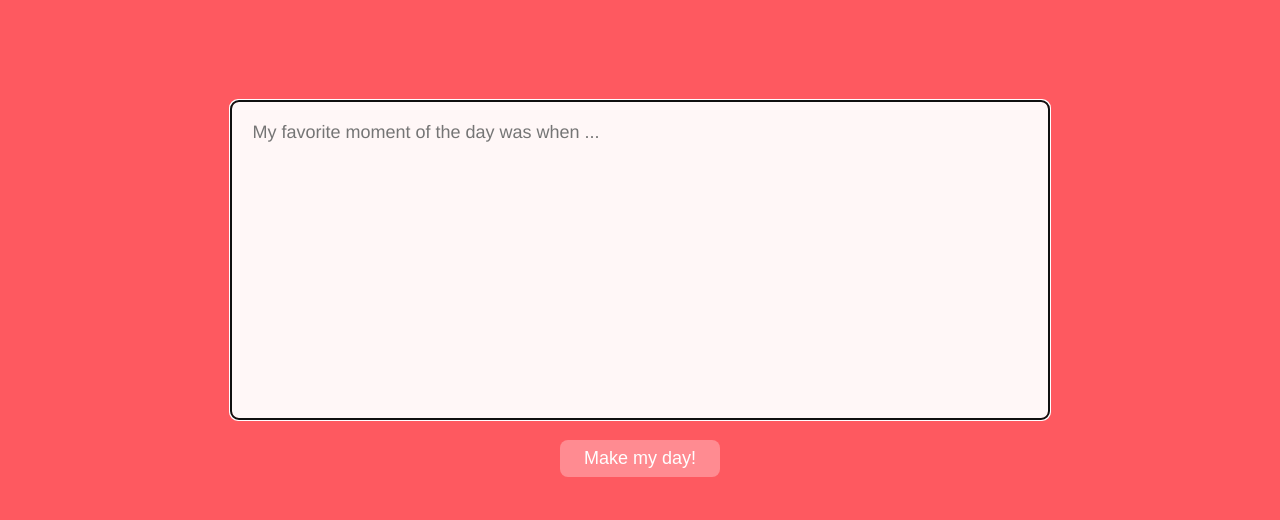
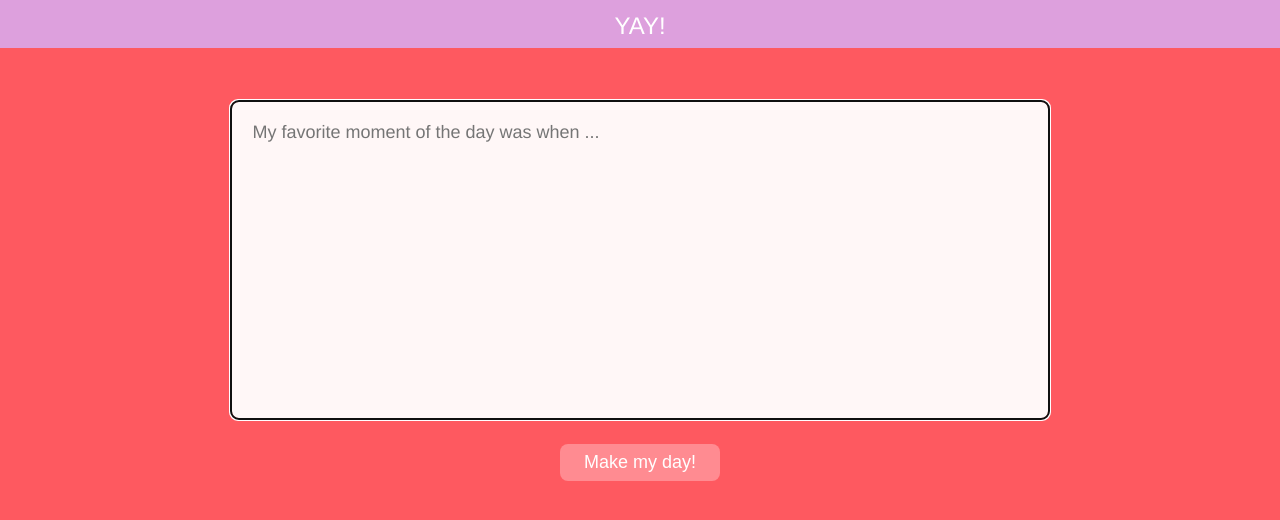
Before and after one commit to kwartalex/capstone-project, a React (Create React App) app: page / in a window 1280 px wide. Shown: the top 520 px of the page. Built offline with nearby package versions, Linux system fonts and the light colour scheme.

Commit message:
Add basic header

```diff
--- a/src/App.js
+++ b/src/App.js
@@ -1,6 +1,7 @@
 import React, { useState, useEffect } from 'react'
 import CreateEntry from './CreateEntry'
 import EntriesAll from './EntriesAll'
+import Header from './Header'
 import { loadEntry, saveEntry } from './LocalStorage'
 
 export default function App () {
@@ -13,6 +14,7 @@ export default function App () {
 
     return (
         <>
+        <Header/>
         <CreateEntry handleSubmit = {addEntry}/>
         <EntriesAll entries = {entries} onDeleteClick={deleteEntry}/>
         </>
--- a/src/Button.js
+++ b/src/Button.js
@@ -14,7 +14,7 @@ const ButtonStyled = styled.button`
     justify-content: center;
     border-radius: 8px;
     padding: 0.5rem;
-    margin: 20px auto 10px;
+    margin: 24px auto 10px;
     width: 10rem;
     background: ${props => props.styleActivated ? "var(--senary)" : "var(--secondary)"};
     color: var(--quaternary);
--- a/src/EntriesAll.js
+++ b/src/EntriesAll.js
@@ -27,6 +27,7 @@ const EntryStyled = styled.section`
     border: none;
     font-weight: 300;
     letter-spacing: 0.0625em;
+    text-align: left
     word-wrap: break-word;
     overflow-wrap: break-word;
     -webkit-hyphens: auto;
--- a/src/GlobalStyles.js
+++ b/src/GlobalStyles.js
@@ -3,6 +3,8 @@ import { createGlobalStyle } from 'styled-components/macro'
 export default createGlobalStyle`
   * {
     box-sizing: border-box;
+    margin: 0;
+    padding: 0;
   }
 
   :root{
--- a/src/Header.js
+++ b/src/Header.js
@@ -1,13 +1,27 @@
 import React from 'react'
 import styled from 'styled-components/macro'
 
-export function Header () {
-    return
+export default function Header () {
+    return (
     <section>
-        <HeaderStyled></HeaderStyled>
+        <HeaderStyled>
+        YAY!
+        </HeaderStyled>
     </section>
+    )
 }
 
 const HeaderStyled = styled.header`
+    position: fixed;
+    position: fixed;
+    left: 0;
+    top: 0;
+    z-index: 1;
+    margin: 0;
+    padding: 12px;
     width: 100vw;
+    height: 48px;
+    text-align: center;
+    font-size: 24px;
+    background: var(--senary);
 `
```
